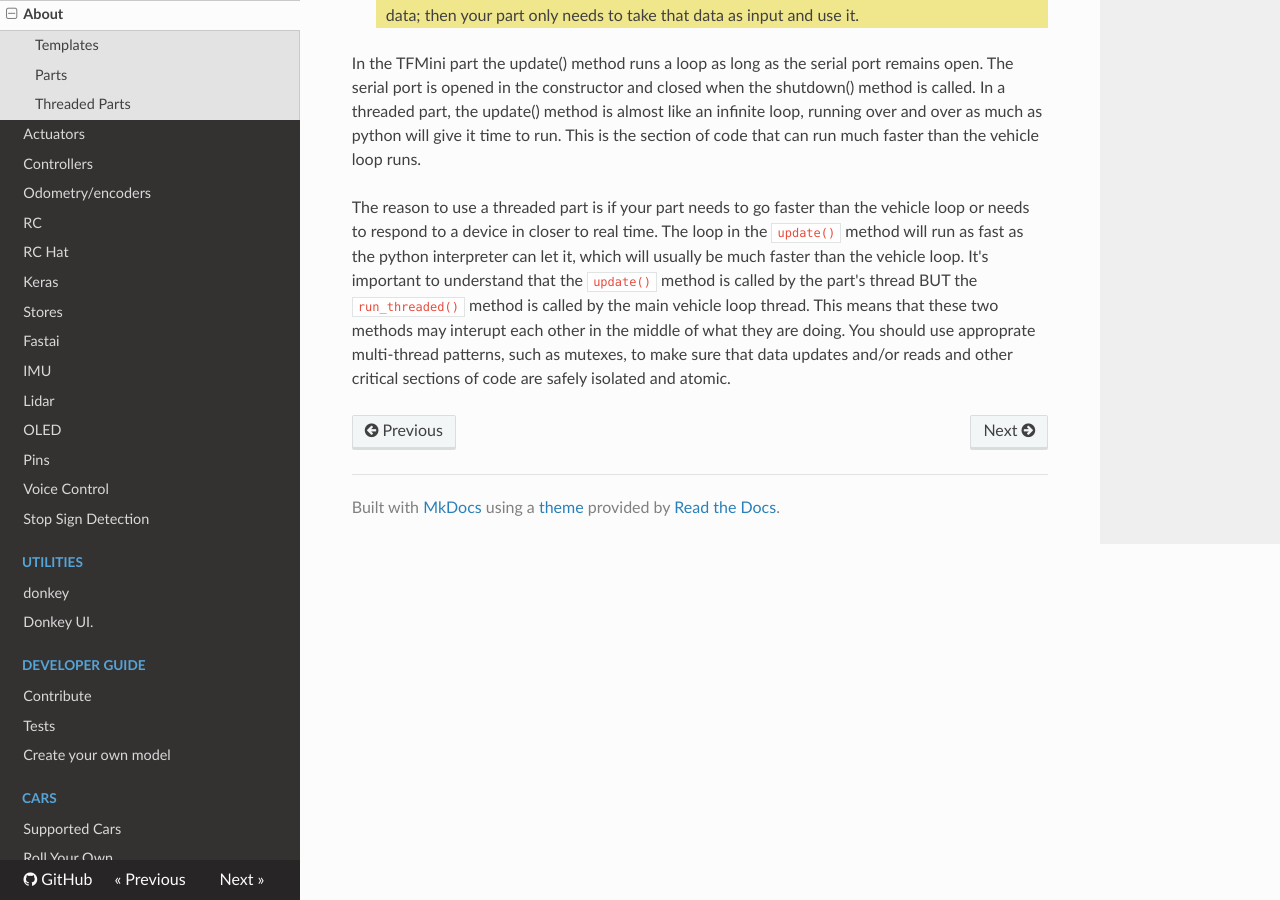
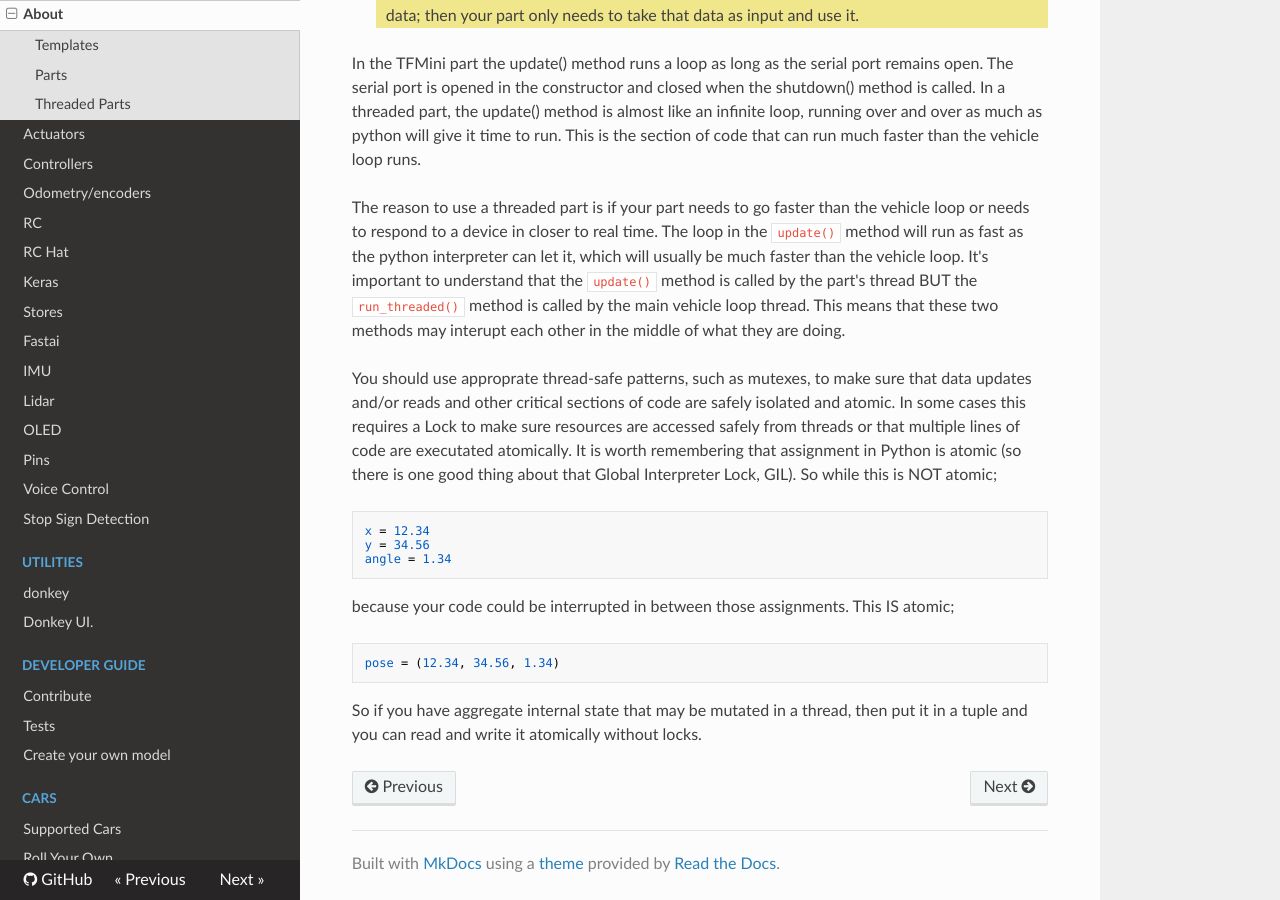
Before and after one commit to autorope/donkeydocs, an MkDocs documentation site: the page built from docs/parts/about.md, in a window 1280 px wide and 900 px high, scrolled down 4935 px. Built offline with MkDocs 1.6.1, drawn with Linux system fonts in a browser that asks for light colours; nearby versions of some CDN libraries.

Commit message:
Add a little more detail on threadsafe code in python

````diff
--- a/docs/parts/about.md
+++ b/docs/parts/about.md
@@ -195,4 +195,20 @@ class TFMini:
 
 In the TFMini part the update() method runs a loop as long as the serial port remains open.  The serial port is opened in the constructor and closed when the shutdown() method is called.  In a threaded part, the update() method is almost like an infinite loop, running over and over as much as python will give it time to run.  This is the section of code that can run much faster than the vehicle loop runs.
 
-The reason to use a threaded part is if your part needs to go faster than the vehicle loop or needs to respond to a device in closer to real time.  The loop in the `update()` method will run as fast as the python interpreter can let it, which will usually be much faster than the vehicle loop.  It's important to understand that the `update()` method is called by the part's thread BUT the `run_threaded()` method is called by the main vehicle loop thread.  This means that these two methods may interupt each other in the middle of what they are doing.  You should use approprate multi-thread patterns, such as mutexes, to make sure that data updates and/or reads and other critical sections of code are safely isolated and atomic.
+The reason to use a threaded part is if your part needs to go faster than the vehicle loop or needs to respond to a device in closer to real time.  The loop in the `update()` method will run as fast as the python interpreter can let it, which will usually be much faster than the vehicle loop.  It's important to understand that the `update()` method is called by the part's thread BUT the `run_threaded()` method is called by the main vehicle loop thread.  This means that these two methods may interupt each other in the middle of what they are doing.
+
+You should use approprate thread-safe patterns, such as mutexes, to make sure that data updates and/or reads and other critical sections of code are safely isolated and atomic.  In some cases this requires a Lock to make sure resources are accessed safely from threads or that multiple lines of code are executated atomically.  It is worth remembering that assignment in Python is atomic (so there is one good thing about that Global Interpreter Lock, GIL).  So while this is NOT atomic;
+
+```
+x = 12.34
+y = 34.56
+angle = 1.34
+```
+
+because your code could be interrupted in between those assignments.  This IS atomic;
+
+```
+pose = (12.34, 34.56, 1.34)
+```
+
+So if you have aggregate internal state that may be mutated in a thread, then put it in a tuple and you can read and write it atomically without locks.
````
